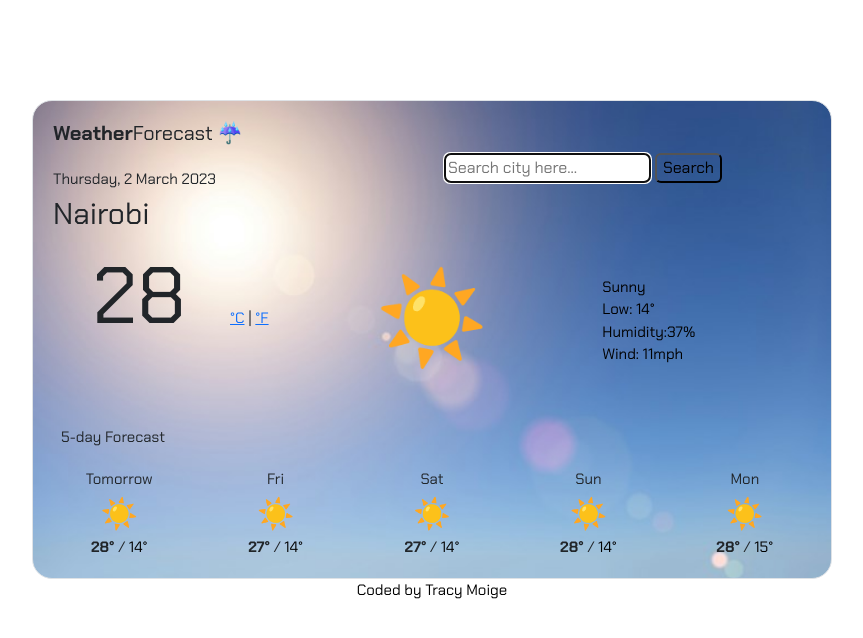
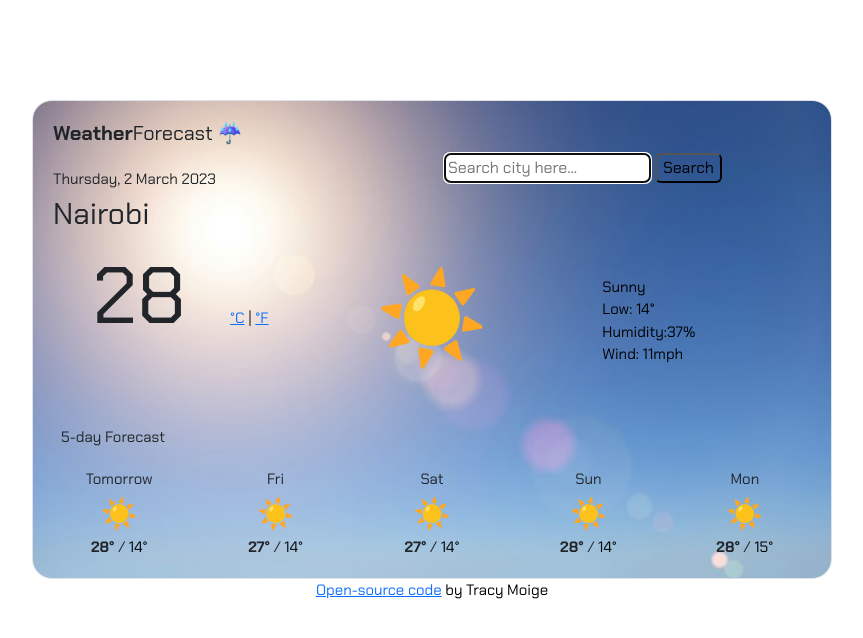
Before and after one commit to tracymoige/weather-page, a plain HTML site: page index.html in a window 1280 px wide. Shown: the whole page, without its empty margins (208-1071 px from the left). Drawn offline with nearby package versions, Linux system fonts and the light colour scheme.

Commit message:
Added open source code link

```diff
--- a/index.html
+++ b/index.html
@@ -94,7 +94,12 @@
         </div>
       </div>
     </div>
-    <p>Coded by Tracy Moige</p>
+    <p>
+      <a href="https://github.com/tracymoige/weather-page" target="_blank"
+        >Open-source code</a
+      >
+      by Tracy Moige
+    </p>
     <script src="index.js"></script>
   </body>
 </html>
```
